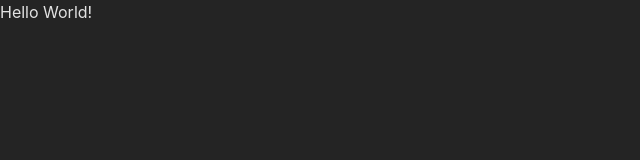
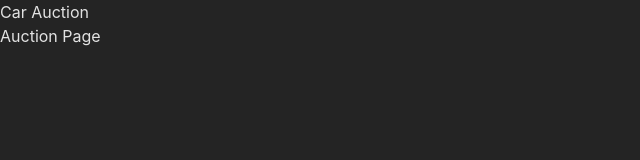
Before and after one commit to dm-valdez/car-auction, a React (Vite) app in the folder client/: page /auctions in a window 1280 px wide. Shown: the top 160 px of the page, without its empty margins (0-640 px from the left). Built offline with nearby package versions, Linux system fonts and the light colour scheme.

Commit message:
feat: setup routes.

```diff
--- a/client/package.json
+++ b/client/package.json
@@ -13,6 +13,7 @@
     "clsx": "^2.1.0",
     "react": "^18.2.0",
     "react-dom": "^18.2.0",
+    "react-router-dom": "^6.22.3",
     "tailwind-merge": "^2.2.2"
   },
   "devDependencies": {
--- a/client/src/App.tsx
+++ b/client/src/App.tsx
@@ -1,5 +1,8 @@
+import { RouterProvider } from 'react-router-dom'
+import { router } from './router'
+
 function App() {
-    return <>Hello World!</>
+    return <RouterProvider router={router} />
 }
 
 export default App
--- /dev/null
+++ b/client/src/components/Header.tsx
@@ -0,0 +1,7 @@
+export default function Header() {
+  return (
+    <header className={'bg-[#252039] p-6'}>
+      <h1 className={'text-3xl'}>Car Auction</h1>
+    </header>
+  )
+}
--- /dev/null
+++ b/client/src/pages/AuctionPage.tsx
@@ -0,0 +1,5 @@
+export default function AuctionPage() {
+  return (
+    <>Auction Page</>
+  )
+}
--- /dev/null
+++ b/client/src/pages/ErrorPage.tsx
@@ -0,0 +1,14 @@
+import Header from '../components/Header.tsx'
+
+function ErrorPage() {
+  return (
+    <>
+      <Header />
+      <main>
+        <h1>Page could not found!</h1>
+      </main>
+    </>
+  )
+}
+
+export default ErrorPage
--- /dev/null
+++ b/client/src/pages/RootPage.tsx
@@ -0,0 +1,12 @@
+import React from 'react'
+import Header from '../components/Header.tsx'
+import { Outlet } from 'react-router-dom'
+
+export default function RootPage() {
+  return (
+    <React.Fragment>
+      <Header />
+      <Outlet />
+    </React.Fragment>
+  )
+}
--- /dev/null
+++ b/client/src/router/index.tsx
@@ -0,0 +1,23 @@
+import { createBrowserRouter } from 'react-router-dom'
+import RootPage from '../pages/RootPage.tsx'
+import HomePage from '../pages/HomePage.tsx'
+import AuctionPage from '../pages/AuctionPage.tsx'
+import ErrorPage from '../pages/ErrorPage.tsx'
+
+export const router = createBrowserRouter([
+  {
+    path: '/',
+    element: <RootPage />,
+    errorElement: <ErrorPage />,
+    children: [
+      {
+        index: true,
+        element: <HomePage />
+      },
+      {
+        path: '/auctions',
+        element: <AuctionPage />
+      }
+    ]
+  },
+])
```
Also changed, not shown: 2 other files (tests, documents, lock files or other folders).
